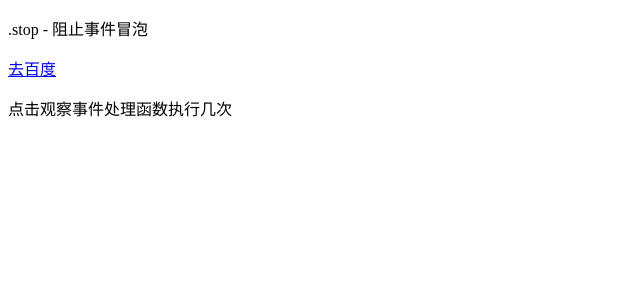
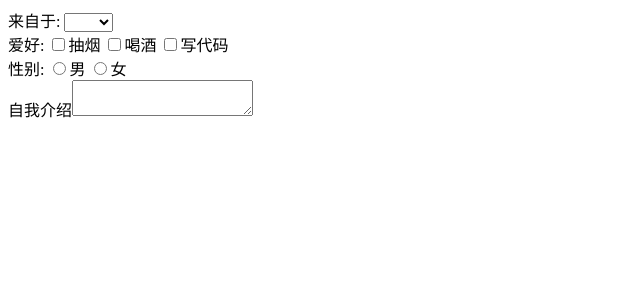
Before and after one commit to TCIano/home, a Vue app in the folder vue_one/: page / in a window 1280 px wide. Shown: the top 300 px of the page, without its empty margins (0-640 px from the left). Built offline with nearby package versions, Linux system fonts and the light colour scheme.

Commit message:
完成课上案例

```diff
--- a/vue_one/src/07_课上练习_翻转世界.vue
+++ b/vue_one/src/07_课上练习_翻转世界.vue
@@ -1,6 +1,6 @@
 <template>
   <div>
-    <h1></h1>
+    <h1>{{msg}}</h1>
     <button>逆转世界</button>
   </div>
 </template>
@@ -9,6 +9,7 @@
 export default {
   data(){
     return {
+      msg:'Hello, world'
     }
   },
   methods: {
--- a/vue_one/src/App.vue
+++ b/vue_one/src/App.vue
@@ -1,24 +1,45 @@
 <template>
   <div>
-    <div @click="father">
-      <p @click.stop="fn">.stop - 阻止事件冒泡</p>
-      <a href="http://www.baidu.com" @click.prevent>去百度</a>
-      <p @click.once="once">点击观察事件处理函数执行几次</p>
+    <div>
+      <span>来自于: </span>
+      <!-- 下拉菜单要绑定在select上 -->
+      <select v-model="from">
+        <option value="北京市" >北京</option>
+        <option value="南京市" >南京</option>
+        <option value="天津市" >天津</option>
+      </select>
+    </div>
+    <div>
+      <!-- (重要)
+      遇到复选框, v-model的变量值
+      非数组 - 关联的是复选框的checked属性
+      数组   - 关联的是复选框的value属性
+       -->
+      <span>爱好: </span>
+      <input type="checkbox" value="抽烟" v-model="hobby">抽烟
+      <input type="checkbox" value="喝酒" v-model="hobby">喝酒
+      <input type="checkbox" value="写代码" v-model="hobby">写代码
+    </div>
+    <div>
+      <span>性别: </span>
+      <input type="radio" value="男" name="sex" v-model="sex">男
+      <input type="radio" value="女" name="sex" v-model="sex">女
+    </div>
+    <div>
+      <span>自我介绍</span>
+      <textarea v-model="text"></textarea>
     </div>
   </div>
 </template>
 
 <script>
 export default {
-  methods: {
-    fn() {
-      console.log(11);
-    },
-    father() {
-      console.log('father');
-    },
-    once() {
-      console.log('one');
+  data(){
+    return {
+      from:'',
+      hobby:[],
+      sex:'',
+      text:''
     }
   }
 }
```
Also changed, not shown: vue_one/src/06_键盘修饰符.vue (+8 -2 lines), vue_one/src/08_01_v-model的基本使用.vue (+4 -3 lines), vue_one/src/08_02_v-model更多用法.vue (+14 -10 lines), vue_one/src/09_v-model的修饰符.vue (+8 -13 lines).
